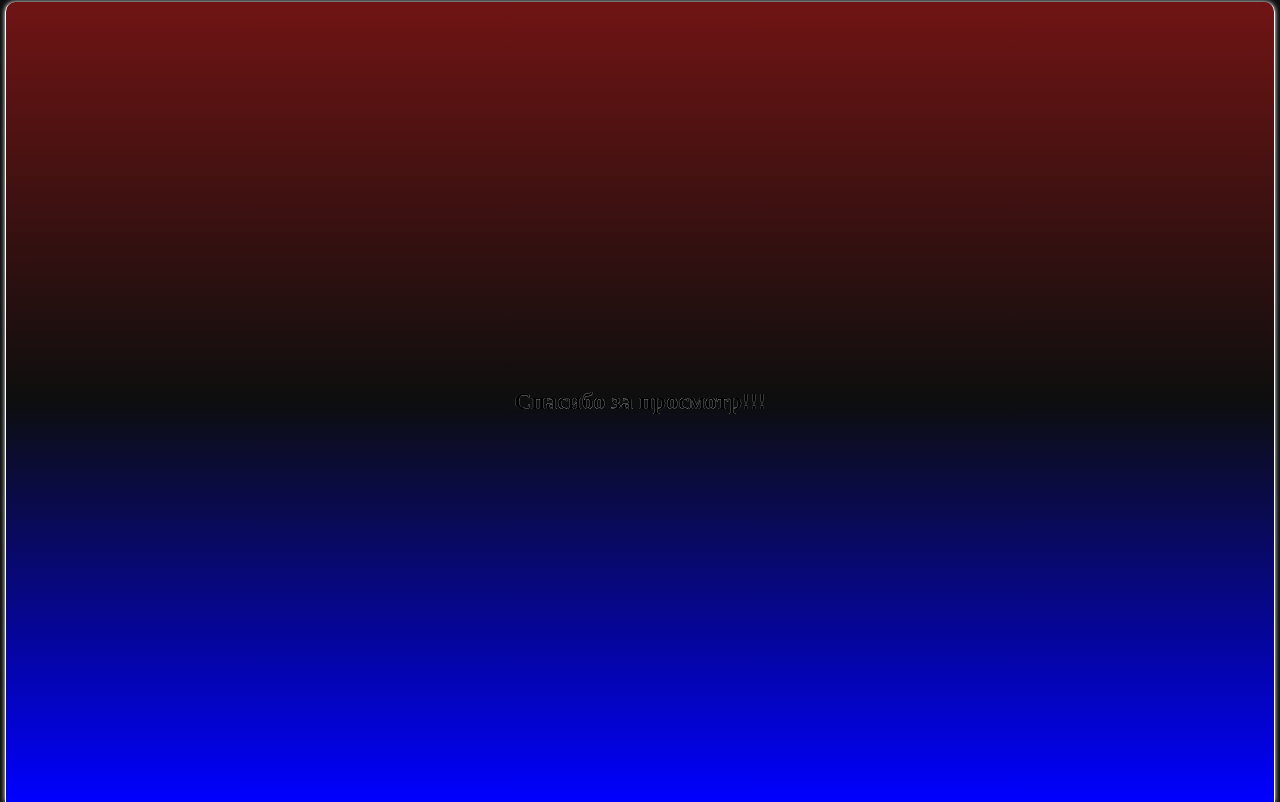
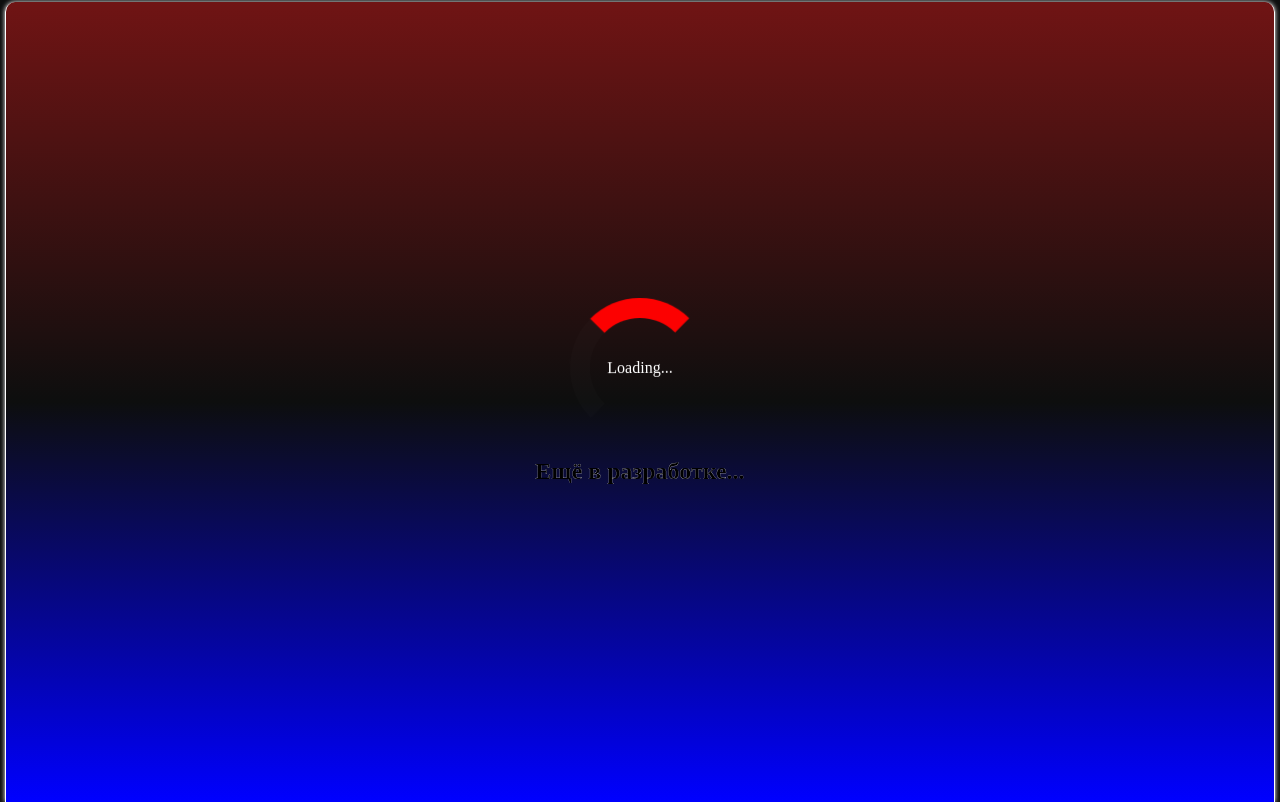
Before and after one commit to M2007Q/Profile, a React (Vite) app: page / in a window 1280 px wide. Shown: the part 2022-2824 px from the top of the page. Built offline with nearby package versions, Linux system fonts and the light colour scheme.

Commit message:
Added loader and changed text

```diff
--- a/src/App.jsx
+++ b/src/App.jsx
@@ -1,5 +1,5 @@
 import { useState } from 'react'
-
+import Loader from './loader'
 import photo from '../public/eqwqw8.jpg'
 function App() {
  return (<>
@@ -126,8 +126,9 @@ function App() {
 </svg>
     </section>
   <section className='last'>
-    <h1>Спасибо за просмотр!!!</h1>
-</section>
+   <Loader size={100}/>
+  <h1>Ещё в разработке...</h1>
+  </section>
     </>
 
   )
--- a/src/index.css
+++ b/src/index.css
@@ -166,3 +166,54 @@ font-family: 'Segoe UI', Tahoma, Geneva, Verdana, sans-serif;
  svg {
   flex: 1 1 5em;
  }
+
+ /* //loader */
+ #loader{
+    color:#fff ;
+    border: 20px solid rgb(254, 251, 251);
+
+    /* border-left-color: black; */
+
+    border-radius: 50%;
+    animation: anim 1s ease infinite;
+    transition: all .3s;
+    display: flex;
+    justify-content: center;
+    align-items: center;
+}
+@keyframes anim{
+    0%{
+
+         border-top-color:red ;
+         border-right-color:transparent;
+         border-bottom-color: transparent;
+         border-left-color:transparent;
+    }
+    25%{
+          border-top-color:transparent ;
+         border-right-color:red;
+         border-bottom-color:transparent;
+         border-left-color:transparent;
+    }
+    50%{
+         border-top-color:transparent ;
+         border-right-color:transparent;
+         border-bottom-color: red;
+         border-left-color:transparent;
+    }
+    75%{
+         border-top-color:transparent ;
+         border-right-color:transparent;
+         border-bottom-color:transparent;
+         border-left-color:rgb(228, 213, 213);
+
+    }
+    100%{
+
+         border-top-color:red ;
+         border-right-color:transparent;
+         border-bottom-color:transparent;
+         border-left-color:transparent;
+    }
+     from{rotate: 0;}to{rotate: 360deg;}
+}
--- /dev/null
+++ b/src/loader.jsx
@@ -0,0 +1,5 @@
+export default function Loader({size}){
+    return(
+    <div id="loader" style={{width:`${size}px`, height:`${size}px`}}><label htmlFor="" >Loading...</label></div>
+)
+}
```
